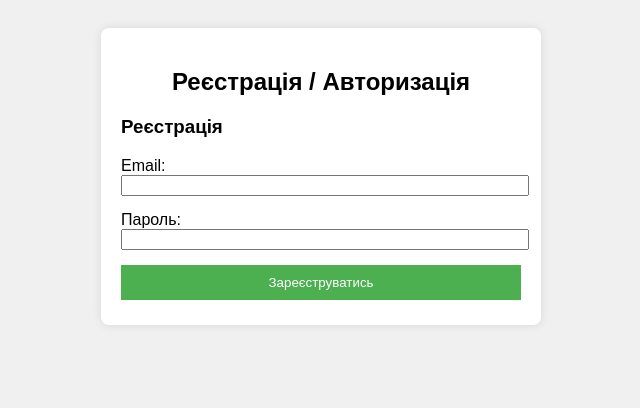
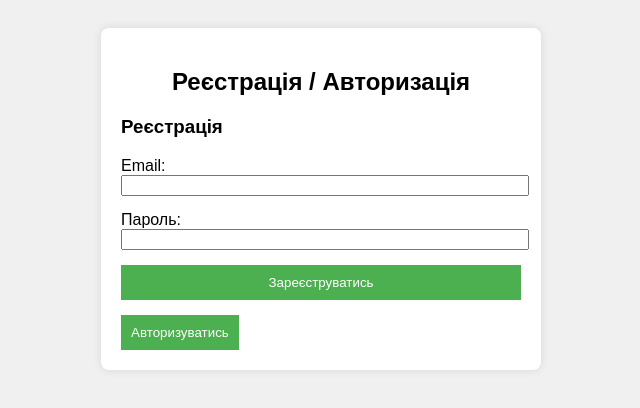
Before and after one commit to ronelinolk/coin_UA_miner, a plain HTML site: page start.html in a window 1280 px wide. Shown: the whole page, without its empty margins (319-959 px from the left). Drawn offline with Linux system fonts and the light colour scheme.

Commit message:
start.html

```diff
--- a/start.html
+++ b/start.html
@@ -28,14 +28,15 @@
       display: block;
       width: 100%;
     }
-    input[type="submit"] {
+    input[type="submit"], button {
       background-color: #4CAF50;
       color: white;
       padding: 10px;
       border: none;
       cursor: pointer;
+      margin-top: 10px;
     }
-    input[type="submit"]:hover {
+    input[type="submit"]:hover, button:hover {
       background-color: #45a049;
     }
     .error-message {
@@ -75,9 +76,26 @@
       <input type="submit" value="Увійти" onclick="login()">
       <div class="error-message" id="login-error"></div>
     </div>
+
+    <!-- Кнопка для показу форми авторизації -->
+    <button onclick="toggleLoginForm()">Авторизуватись</button>
   </div>
 
   <script>
+    // Функція для переключення між формами реєстрації та авторизації
+    function toggleLoginForm() {
+      var registerForm = document.getElementById('register-form');
+      var loginForm = document.getElementById('login-form');
+
+      if (registerForm.style.display === 'block') {
+        registerForm.style.display = 'none';
+        loginForm.style.display = 'block';
+      } else {
+        registerForm.style.display = 'block';
+        loginForm.style.display = 'none';
+      }
+    }
+
     // Функція для реєстрації користувача
     function register() {
       var email = document.getElementById('regEmail').value;
```
